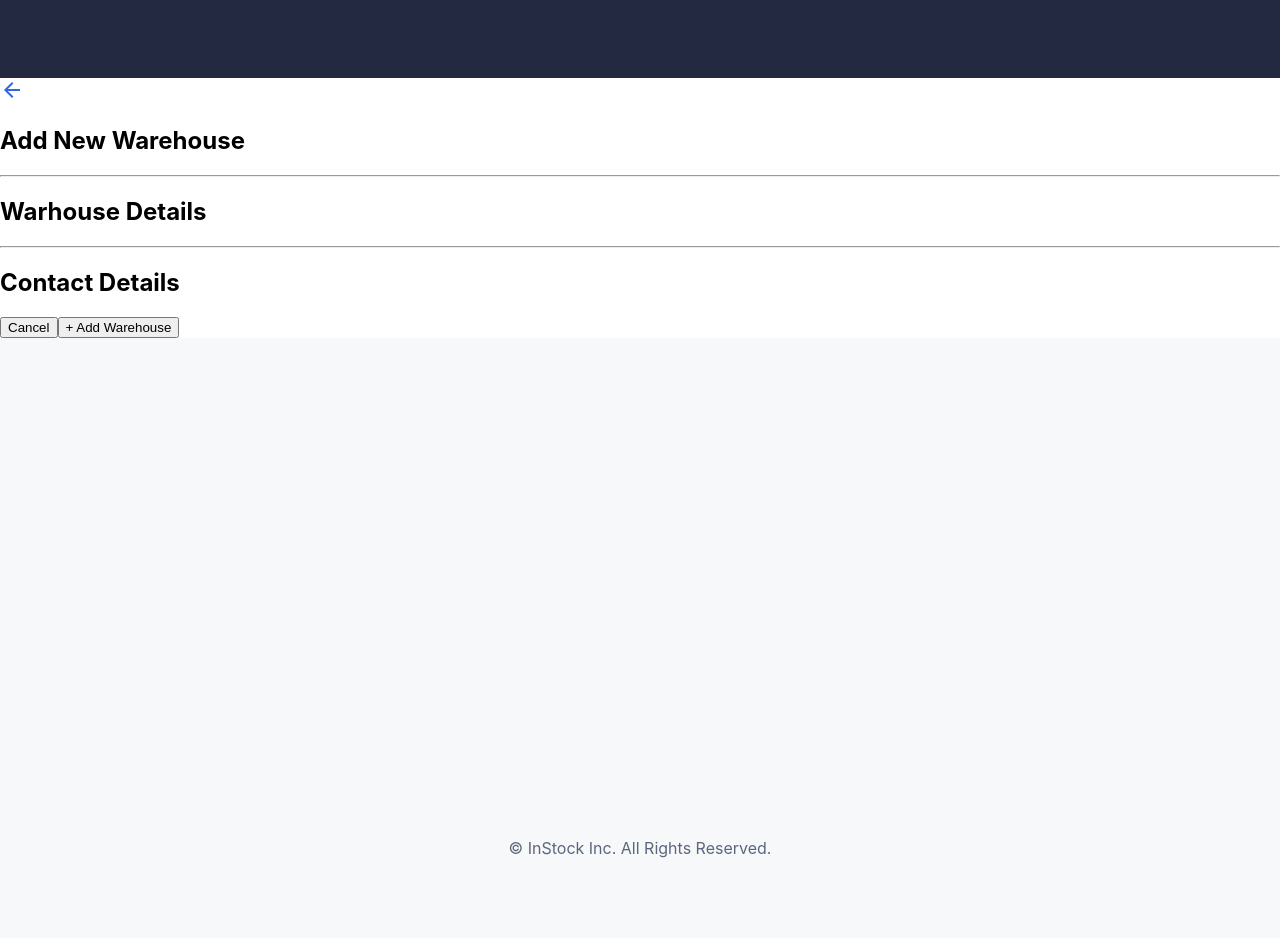
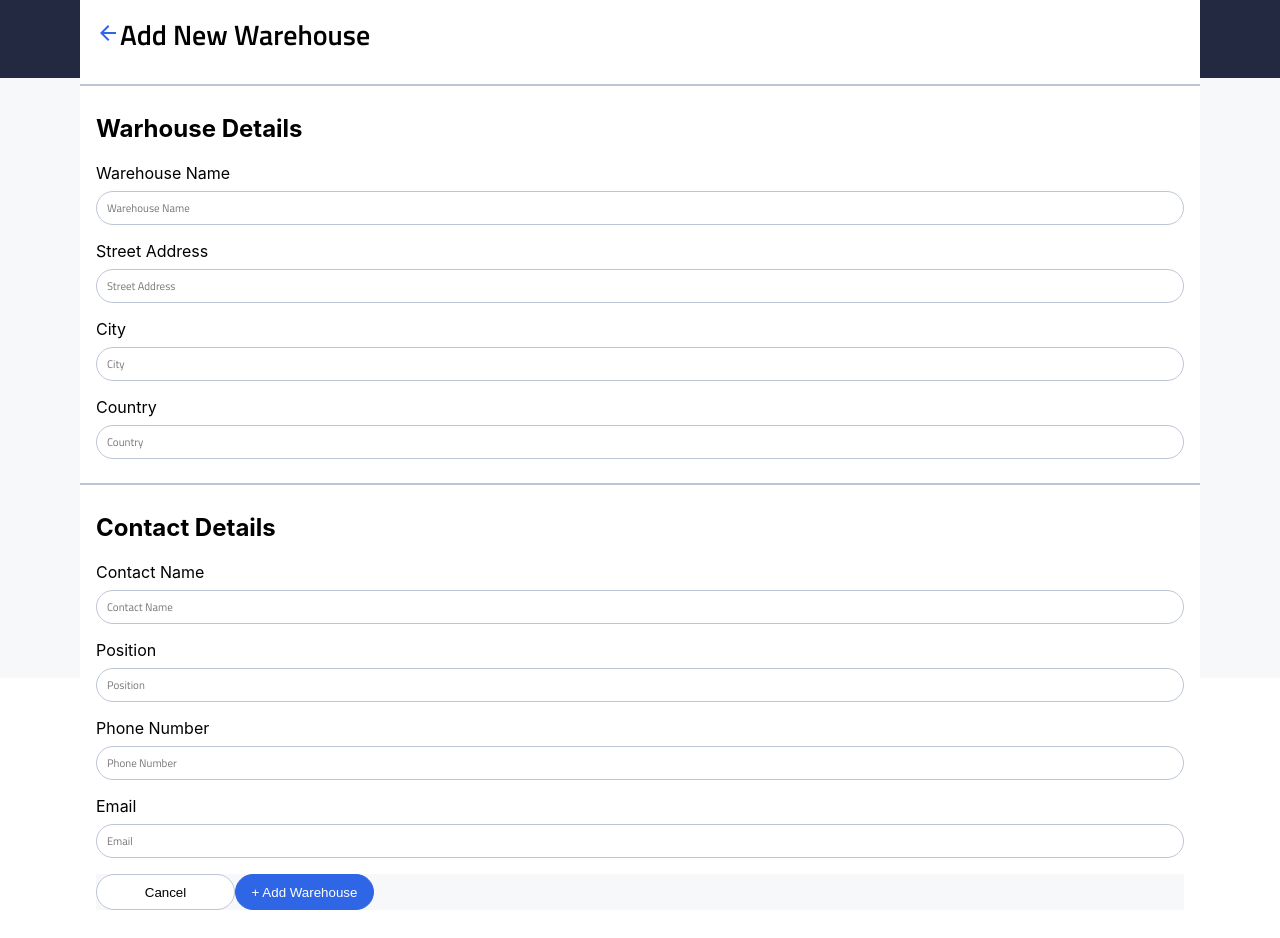
Before and after one commit to jemeryalvarado/in_stock_team1, a React (Create React App) app: page /addwarehouses in a window 1280 px wide. Shown: the part 140-1078 px from the top of the page. After the commit the page ends 1050 px from the top, so only its background shows below. Built offline with nearby package versions, Linux system fonts and the light colour scheme; the HTML template or start-up script is replaced by a standard one.

Commit message:
initial structure of form created

```diff
--- a/src/App.js
+++ b/src/App.js
@@ -2,7 +2,7 @@ import { BrowserRouter as Router, Route, Routes } from "react-router-dom";
 import Header from "./components/Header/Header";
 import Footer from "./components/Footer/Footer";
 import WarehousesPage from "./pages/WarehousesPage/WarehousesPage";
-import AddWarehouse from "./components/AddWarehouse/AddWarehouse";
+import AddWarehouse from "./pages/AddWarehousePage/AddWarehouse";
 import "./App.scss";
 
 function App() {
--- a/src/components/AddWarehouse/AddWarehouse.js
+++ /dev/null
@@ -1,40 +0,0 @@
-import "./AddWarehouse.scss";
-import { useState } from "react";
-import arrow_back from "../../assets/icons/arrow_back-24px.svg"
-import { Link } from "react-router-dom";
-function AddWarehouse(){
-    return (
-        <section className="formContainer">
-            <div className="formContainer__header">
-                <Link  to="/">
-                    <img
-                        alt="Arrow Back"
-                        className="formContainer__header--arrowBack"
-                        src= {arrow_back}
-                    />
-                </Link>
-                <h1 className="formContainer__header--title">Add New Warehouse</h1>
-            </div>
-            <hr />
-          <form className="warehouseForm">
-            <div className="warehouseForm__details">
-                <h2>Warhouse Details</h2>
-            </div>
-            <hr />
-            <div className="warehouseForm__contact">
-                <h2>Contact Details</h2>
-            </div>
-
-            <div className="warehouseForm__buttons">
-                <button className="warehouseForm__cancel"> Cancel</button>
-                <button className="warehouseForm__add"> + Add Warehouse</button>
-            </div>
-          </form>
-
-
-        </section>
-
-    )
-};
-
-export default AddWarehouse;
--- /dev/null
+++ b/src/pages/AddWarehousePage/AddWarehouse.js
@@ -0,0 +1,147 @@
+import "./AddWarehouse.scss";
+import { useState } from "react";
+import arrow_back from "../../assets/icons/arrow_back-24px.svg"
+import { Link } from "react-router-dom";
+function AddWarehouse(){
+    return (
+        <section className="formContainer">
+            <div className="formContainer__header">
+                <Link  to="/">
+                    <img
+                        alt="Arrow Back"
+                        className="formContainer__header--arrowBack"
+                        src= {arrow_back}
+                    />
+                </Link>
+                <h1 className="formContainer__header--title">Add New Warehouse</h1>
+            </div>
+            <hr className="divider" />
+          <form className="warehouseForm">
+            <div className="warehouseForm__details">
+                <h2 className="warehouseForm__titles">Warhouse Details</h2>
+
+                <label htmlFor="warehousename" className="warehouseForm__labels">
+                    Warehouse Name
+                </label>
+                  <input
+                    id="warehousename"
+                    tabIndex="0"
+                    placeholder="Warehouse Name"
+                    name="warehousename"
+                    className="warehouseForm__fields"
+                    // value={newVideoUpload.title}
+                    // onChange={inputChange}
+                  />
+
+                <label htmlFor="streetaddress" className="warehouseForm__labels">
+                    Street Address
+                </label>
+                  <input
+                    id="streetaddress"
+                    tabIndex="0"
+                    placeholder="Street Address"
+                    name="streetaddress"
+                    className="warehouseForm__fields"
+                    // value={newVideoUpload.title}
+                    // onChange={inputChange}
+                  />
+
+                <label htmlFor="city" className="warehouseForm__labels">
+                   City
+                </label>
+                  <input
+                    id="city"
+                    tabIndex="0"
+                    placeholder="City"
+                    name="city"
+                    className="warehouseForm__fields"
+                    // value={newVideoUpload.title}
+                    // onChange={inputChange}
+                  />
+
+                <label htmlFor="country" className="warehouseForm__labels">
+                   Country
+                </label>
+                  <input
+                    id="country"
+                    tabIndex="0"
+                    placeholder="Country"
+                    name="country"
+                    className="warehouseForm__fields"
+                    // value={newVideoUpload.title}
+                    // onChange={inputChange}
+                  />
+
+            </div>
+            <hr className="divider" />
+            <div className="warehouseForm__contact">
+                <h2 className="warehouseForm__titles">Contact Details</h2>
+
+                <label htmlFor="contactname" className="warehouseForm__labels">
+                    Contact Name
+                </label>
+                  <input
+                    id="contactname"
+                    tabIndex="0"
+                    placeholder="Contact Name"
+                    name="contactname"
+                    className="warehouseForm__fields"
+                    // value={newVideoUpload.title}
+                    // onChange={inputChange}
+                  />
+
+                <label htmlFor="position" className="warehouseForm__labels">
+                    Position
+                </label>
+                  <input
+                    id="position"
+                    tabIndex="0"
+                    placeholder="Position"
+                    name="position"
+                    className="warehouseForm__fields"
+                    // value={newVideoUpload.title}
+                    // onChange={inputChange}
+                  />
+
+                <label htmlFor="phonenumber" className="warehouseForm__labels">
+                    Phone Number
+                </label>
+                  <input
+                    id="phonenumber"
+                    tabIndex="0"
+                    placeholder="Phone Number"
+                    name="phonenumber"
+                    className="warehouseForm__fields"
+                    // value={newVideoUpload.title}
+                    // onChange={inputChange}
+                  />
+
+                <label htmlFor="email" className="warehouseForm__labels">
+                    Email
+                </label>
+                  <input
+                    id="email"
+                    tabIndex="0"
+                    placeholder="Email"
+                    name="email"
+                    className="warehouseForm__fields"
+                    // value={newVideoUpload.title}
+                    // onChange={inputChange}
+                  />
+
+
+            </div>
+
+            <div className="warehouseForm__buttons">
+                <button className="warehouseForm__cancel"> Cancel</button>
+                <button className="warehouseForm__add"> + Add Warehouse</button>
+            </div>
+          </form>
+
+
+        </section>
+
+    )
+};
+
+export default AddWarehouse;
--- /dev/null
+++ b/src/pages/AddWarehousePage/AddWarehouse.scss
@@ -0,0 +1,97 @@
+@use '../../styles/partials/mixins' as *;
+@use '../../styles/partials/variables' as *;
+
+.formContainer{
+    padding-left: 1rem;
+    padding-right: 1rem;
+
+    &__header{
+        display: flex;
+        align-items: center;
+        width: max-content;
+    }
+
+    &__header--title{
+        // margin: 0;
+        @include text-styles('PageHeader', true);
+    }
+    background-color: #FFFFFF;
+    position: absolute;
+    z-index: 3;
+    width: 85%;
+    height: 100vh;
+    top: 16.75rem;
+    bottom: 0;
+    left: 0;
+    right: 0;
+    margin: auto;
+}
+
+.warehouseForm{
+
+    &__details{
+        display: flex;
+        flex-direction: column;
+    }
+
+    &__contact{
+        display: flex;
+        flex-direction: column;
+    }
+
+    &__labels{
+        padding-bottom: 0.5rem;
+        @include media-query_('mobile'){
+            @include text-styles('LabelsLinksButtons', true);
+        }
+
+    }
+
+    &__titles{
+        @include media-query_('mobile'){
+            @include text-styles('SubHeader', true);
+        }
+    }
+
+    &__fields{
+        margin-bottom: 1rem;
+        border-radius: 1.25rem;
+        border: 1px solid $Cloud;
+        height: 2rem;
+        @include text-styles('BodySmall', true);
+    }
+
+    &__fields::placeholder{
+        padding-left: 0.5rem;
+    }
+
+    &__buttons{
+        background-color: $LightGrey;
+        display: flex;
+        flex-direction: row;
+    }
+    &__cancel{
+        border-radius: 20px;
+        border: 1px solid $Cloud;
+        width: 139px;
+        height: 36px;
+        background-color:$White;
+    }
+
+    &__add{
+        border-radius: 20px;
+        border: 1px solid $InstockIndigo;
+        width: 139px;
+        height: 36px;
+        background-color:$InstockIndigo;
+        color:$White;
+    }
+}
+
+.divider{
+    border-color: $Cloud;
+    border-width: 0.05rem;
+    border-style: solid;
+    margin-left: -1rem;
+    margin-right: -1rem;
+}
```
Also changed, not shown: src/components/AddWarehouse/AddWarehouse.scss (deleted), src/index.css (line endings or trailing spaces).
